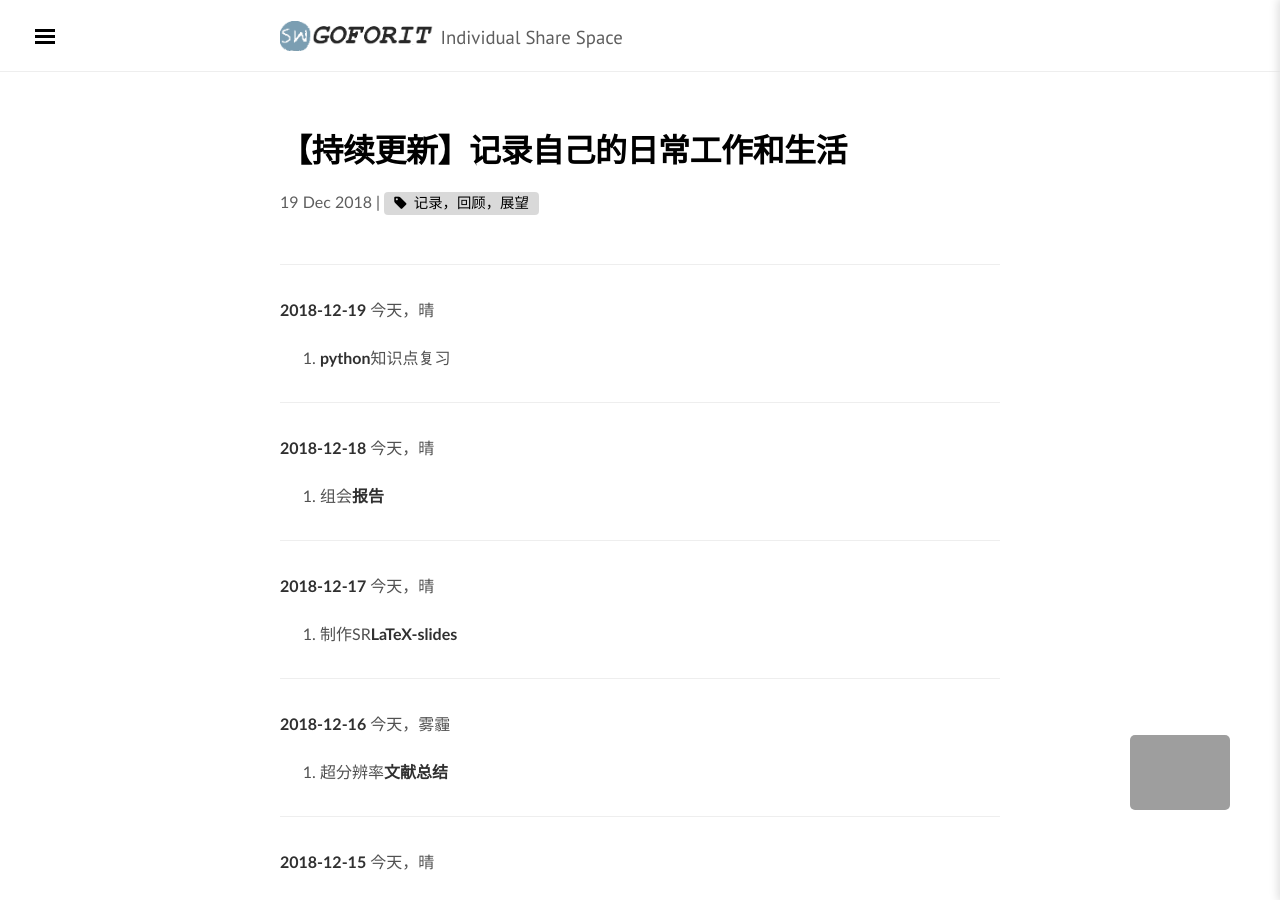
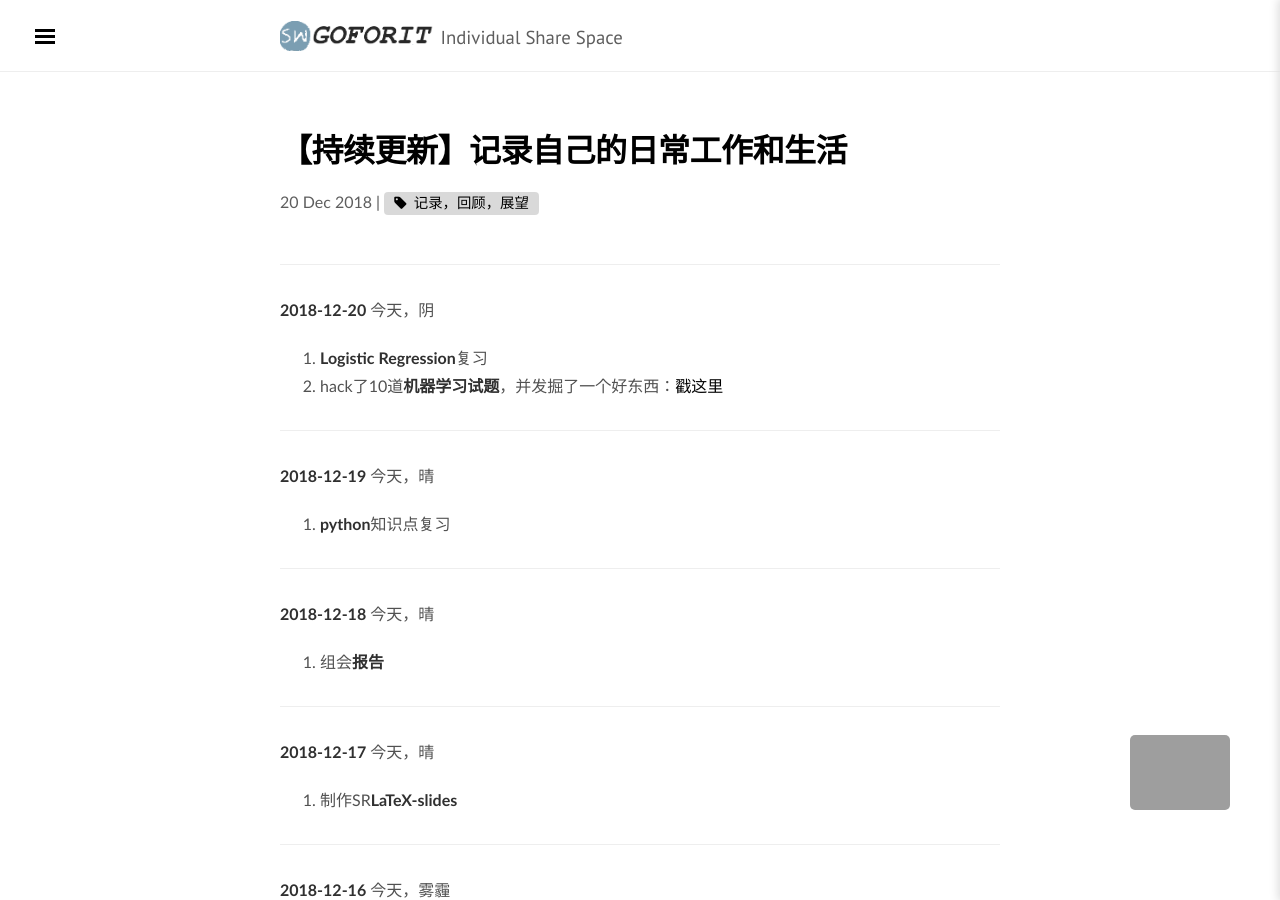
Before and after one commit to illust/illust.github.io, a Jekyll site: the page built from _posts/2018-12-20-works.md, in a window 1280 px wide and 900 px high. Built offline with Jekyll 4.4.1, drawn with Linux system fonts in a browser that asks for light colours; nearby versions of some CDN libraries; some web fonts are replaced; comment, search, counter and statistics services are not loaded.

Commit message:
add work log

```diff
--- a/_posts/2018-12-19-works.md
+++ b/_posts/2018-12-20-works.md
@@ -5,6 +5,12 @@ categories: [dailyposts]
 excerpt: 回到写日记的年月里，fight！
 tags: [记录，回顾，展望]
 ---
+----------------------------
+**2018-12-20**
+今天，阴
+1.    **Logistic Regression**复习
+2.    hack了10道**机器学习试题**，并发掘了一个好东西：[戳这里](http://sofasofa.io/)
+
 ----------------------------
 **2018-12-19**
 今天，晴
```
